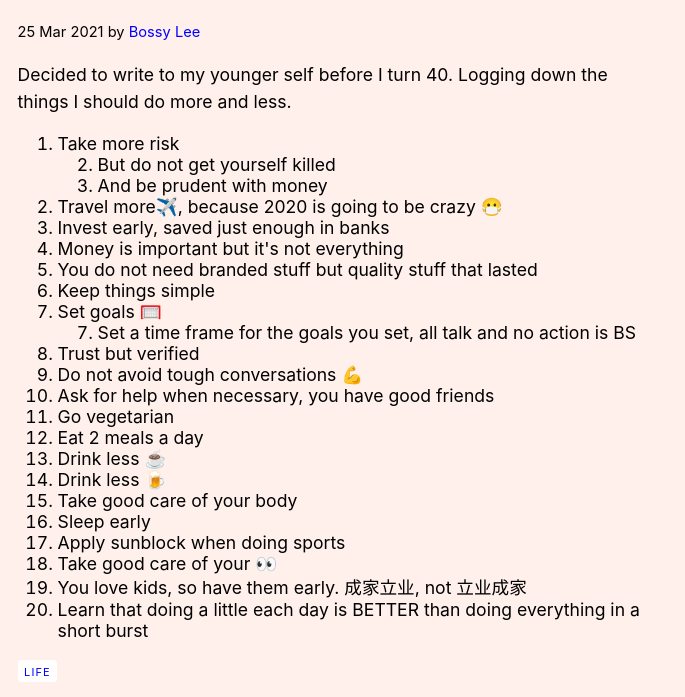
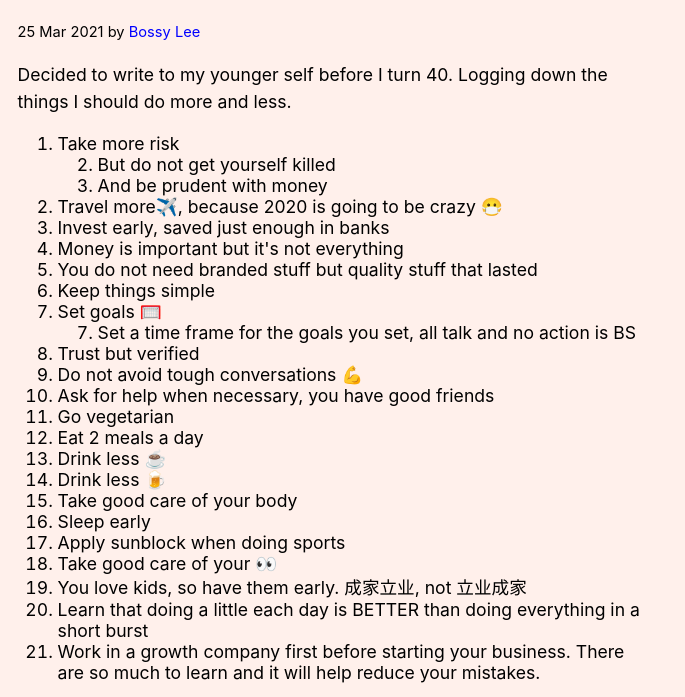
Before and after one commit to bosslee/This-is-Bosslee, an Eleventy site: page posts/2021-03-25-notes-to younger-self.md in a window 1280 px wide. Shown: the part 240-937 px from the top of the page, without its empty margins (0-685 px from the left). Built offline with nearby package versions, Linux system fonts and the light colour scheme; Eleventy itself is replaced by a stand-in of ours; files that its build step writes are made by us from their sources; what eleventy-plugin-youtube-embed would draw is missing.

Commit message:
Update 2021-03-25-notes-to younger-self.md

```diff
--- a/posts/2021-03-25-notes-to younger-self.md
+++ b/posts/2021-03-25-notes-to younger-self.md
@@ -31,3 +31,4 @@ Decided to write to my younger self before I turn 40. Logging down the things I
 9. Take good care of your 👀
 10. You love kids, so have them early. 成家立业, not 立业成家
 11. Learn that doing a little each day is BETTER than doing everything in a short burst
+21. Work in a growth company first before starting your business. There are so much to learn and it will help reduce your mistakes.
```
